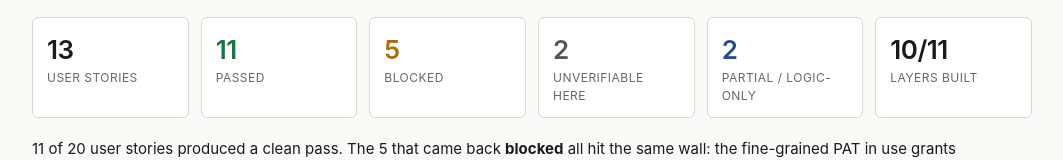
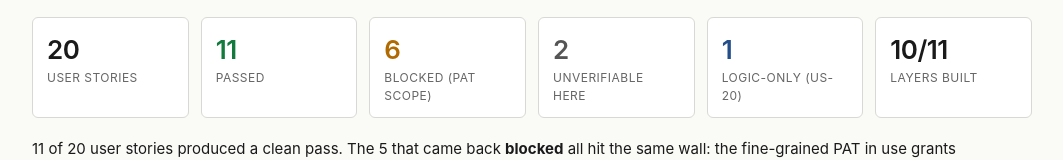
Before and after one commit to ronaldluc/test-subrepo-cicd, a plain HTML site: page results.html in a window 1280 px wide. Shown: the part 195-355 px from the top of the page, without its empty margins (108-1171 px from the left). Drawn offline with Linux system fonts and the light colour scheme.

Commit message:
results: fix stat panel totals (20 user stories, not 13)

```diff
--- a/results.html
+++ b/results.html
@@ -58,11 +58,11 @@
 
   <h2>At a glance</h2>
   <div class="stats">
-    <div class="stat"><div class="n">13</div><div class="l">user stories</div></div>
+    <div class="stat"><div class="n">20</div><div class="l">user stories</div></div>
     <div class="stat"><div class="n" style="color: var(--pass)">11</div><div class="l">passed</div></div>
-    <div class="stat"><div class="n" style="color: var(--block)">5</div><div class="l">blocked</div></div>
+    <div class="stat"><div class="n" style="color: var(--block)">6</div><div class="l">blocked (PAT scope)</div></div>
     <div class="stat"><div class="n" style="color: var(--na)">2</div><div class="l">unverifiable here</div></div>
-    <div class="stat"><div class="n" style="color: var(--note)">2</div><div class="l">partial / logic-only</div></div>
+    <div class="stat"><div class="n" style="color: var(--note)">1</div><div class="l">logic-only (US-20)</div></div>
     <div class="stat"><div class="n">10/11</div><div class="l">layers built</div></div>
   </div>
   <p>11 of 20 user stories produced a clean pass. The 5 that came back <strong>blocked</strong> all hit the same wall: the fine-grained PAT in use grants <code>contents:write</code> but not <code>Administration</code>, <code>Pull requests</code>, or <code>Actions</code> &mdash; so the test harness can&rsquo;t create a ruleset, open a PR, or dispatch a workflow. Everything the API <em>does</em> let us do worked.</p>
```
